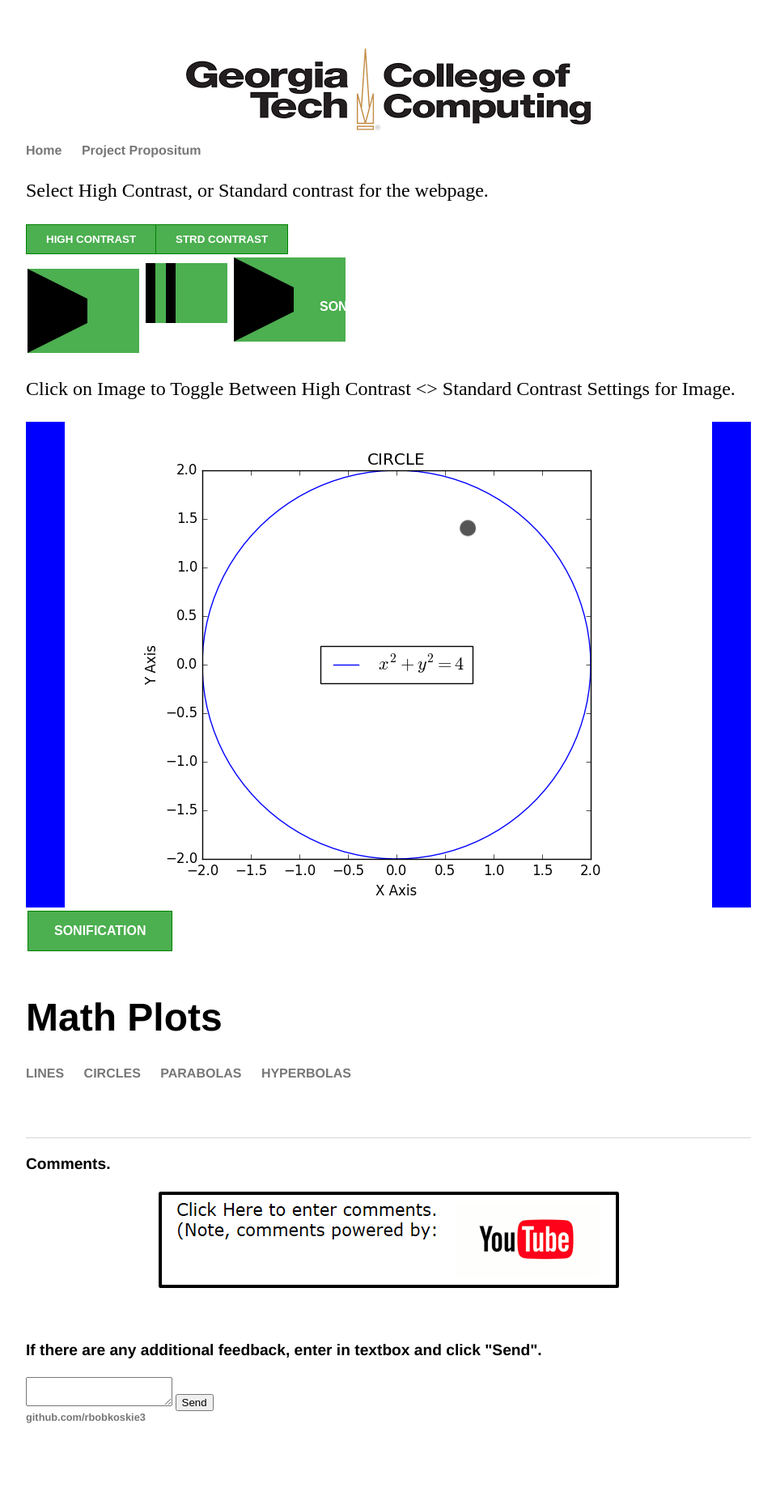
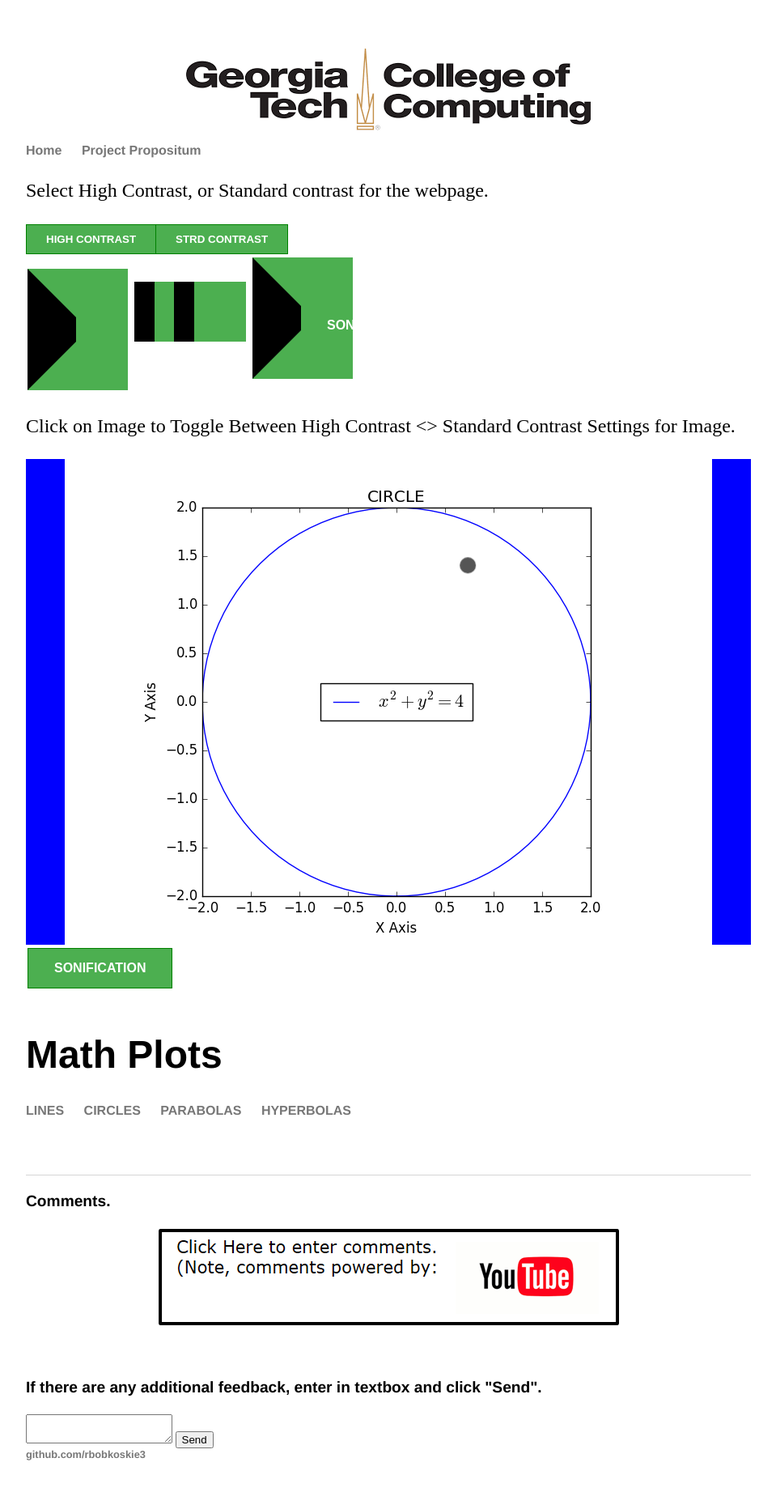
Before and after one commit to rbobkoskie3/rbobkoskie3.github.io, a Jekyll site: the page built from blog/index.html, in a window 1280 px wide. Shown: the whole page at 81% size, without its empty margins (160-1119 px from the left). Built offline with Jekyll 4.4.1, drawn with Linux system fonts in a browser that asks for light colours; before the commit the page ends 1818 px from its top, so only the background shows below that.

Commit message:
Add files via upload

```diff
--- a/blog/index.html
+++ b/blog/index.html
@@ -94,16 +94,16 @@
             height: 74px;
             box-sizing: border-box;
             border-style: solid;
-            border-width: 37px 0px 37px 74px;
-            border-color: transparent transparent transparent #000000;
+            border-width: 60px 0px 60px 60px;
+            border-color: transparent transparent transparent black;
         }
 
         .button.pause {
             width: 74px;
             height: 74px;
             border-style: double;
-            border-width: 0px 0px 0px 37px;
-            border-color: #000000;
+            border-width: 0px 0px 0px 74px;
+            border-color: black;
         }
 
         .button.PP {
```
